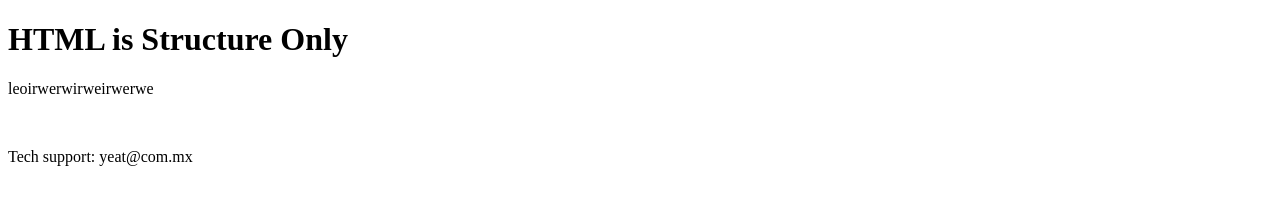
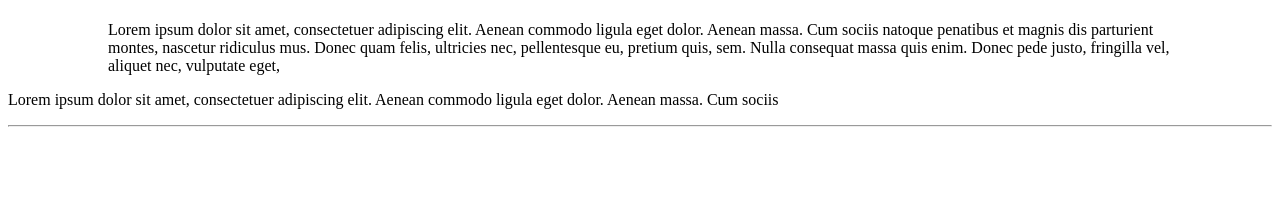
Before and after one commit to vamayar/coursera-test, a plain HTML site: page site/structure-only-after.html in a window 1280 px wide. Drawn offline with Linux system fonts and the light colour scheme.

Commit message:
nuevos cambios

```diff
--- a/site/structure-only-after.html
+++ b/site/structure-only-after.html
@@ -1,16 +1,19 @@
 <!DOCTYPE html>
 <html>
 <head>
-	<title>HTML is Structure Only(Before)</title>
+	<title>HTML is Structure Only (After)</title>
 </head>
 <body>
-	<h1>HTML is Structure Only</h1>
-	<p>leoirwerwirweirwerwe</p>
+	<h1 style="color:green; font-size; 60px; text-align:center;"></h1>
+	<p style="margin:0 100px 0 100px; font-size: 1.5 em">
+		Lorem ipsum dolor sit amet, consectetuer adipiscing elit. Aenean commodo ligula eget dolor. Aenean massa. Cum sociis natoque penatibus et magnis dis parturient montes, nascetur ridiculus mus. Donec quam felis, ultricies nec, pellentesque eu, pretium quis, sem. Nulla consequat massa quis enim. Donec pede justo, fringilla vel, aliquet nec, vulputate eget,
+	</p>
+	<p>
+		Lorem ipsum dolor sit amet, consectetuer adipiscing elit. Aenean commodo ligula eget dolor. Aenean massa. Cum sociis
+	</p>
 	<footer>
-		<br>
-		<p>
-			Tech support: yeat@com.mx
-		</p>
+		<hr>
+		<p style="text-align: center;" onclick="alert('EMAILING US IS USELESS')"></p>
 	</footer>
 </body>
 </html>
```
